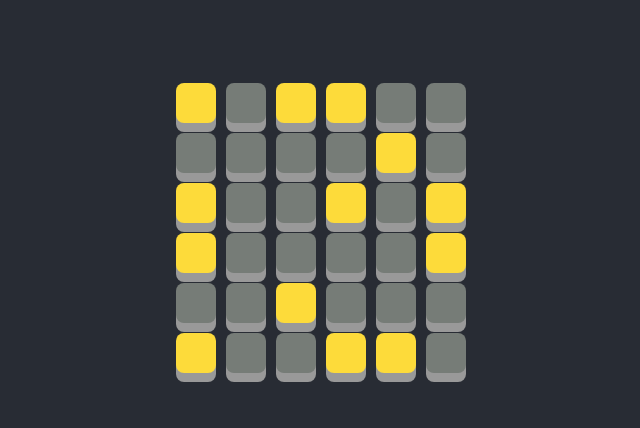
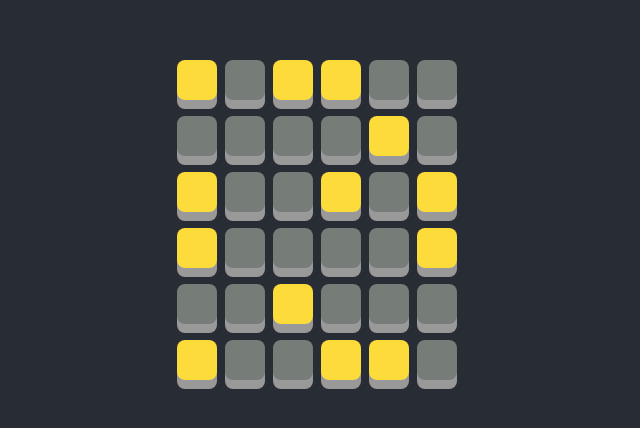
Before and after one commit to scriptkid23/NAL_react-native-skeleton, a React (Create React App) app in the folder client/: page / in a window 1280 px wide. Shown: the part 172-600 px from the top of the page, without its empty margins (319-959 px from the left). Built offline with nearby package versions, Linux system fonts and the light colour scheme.

Commit message:
update style

```diff
--- a/client/src/App.css
+++ b/client/src/App.css
@@ -41,7 +41,7 @@
   }
 }
 .button {
-
+  font-size: 24px;
   text-align: center;
   cursor: pointer;
   outline: none;
@@ -50,9 +50,6 @@
   border: none;
   box-shadow: 0 9px #999;
 }
-
-.button:hover {background-color: #a4b494}
-
 .button:active {
   background-color: #a4b494;
   box-shadow: 0 5px #666;
--- a/client/src/styled.js
+++ b/client/src/styled.js
@@ -6,7 +6,9 @@ const Block = Styled.button`
   border-radius: 20%;
   width : 2.5rem;
   height : 2.5rem;
-  margin : 5px;
+  margin: 0 0.5rem 1rem 0;
+
+
 `
 const Container = Styled.div`
     display : flex;
```
